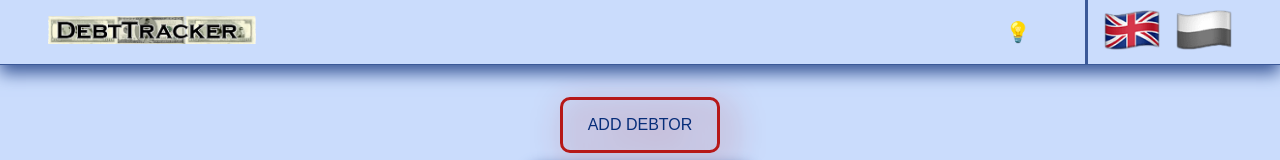
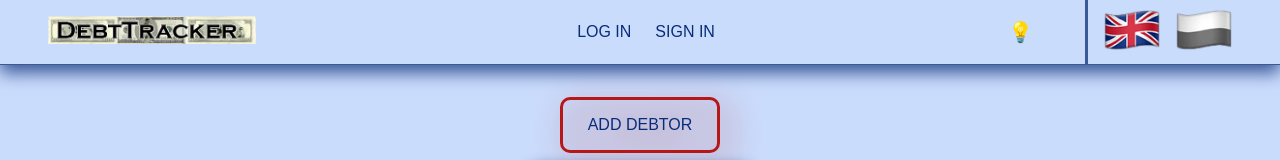
Before and after one commit to KondyKox/DebtTracker, a React (Vite) app: page / in a window 1280 px wide. Shown: the top 160 px of the page. Built offline with nearby package versions, Linux system fonts and the light colour scheme.

Commit message:
added btns for login form

```diff
--- a/src/App.css
+++ b/src/App.css
@@ -25,7 +25,7 @@ header input {
 }
 
 .btn {
-  width: 3.5em;
+  /* width: 3.5em; */
   padding: 1em;
   border: none;
   border-radius: 50%;
--- a/src/App.jsx
+++ b/src/App.jsx
@@ -96,6 +96,7 @@ const App = () => {
   return (
     <I18nextProvider i18n={i18n}>
       <Navbar
+        t={t}
         activeLng={activeLng}
         setActiveLng={setActiveLng}
         isLightTheme={isLightTheme}
--- a/src/components/Navbar/Navbar.css
+++ b/src/components/Navbar/Navbar.css
@@ -16,7 +16,7 @@
   justify-content: center;
   align-items: center;
   position: fixed;
-  top: 10%;
+  top: 0;
   left: 0;
   right: 0;
   bottom: 0;
@@ -33,6 +33,30 @@
 .logo img {
   max-width: 7.5em;
   padding: 0.5em;
+}
+
+.nav__elements {
+  width: 100%;
+  justify-content: flex-end;
+}
+
+.nav__login {
+  display: flex;
+  flex-direction: column;
+  align-items: center;
+  justify-content: flex-end;
+  margin-bottom: 1em;
+}
+
+.login-btn {
+  border-radius: 10px;
+  padding: 0.75em;
+  font-size: var(--font-lg);
+}
+
+.login-btn:hover {
+  background: none;
+  color: var(--clr-red);
 }
 
 .languages_list {
@@ -52,6 +76,10 @@
 
 .languages_list img:not(.active) {
   filter: grayscale(100%);
+}
+
+.toggle-menu {
+  z-index: 1;
 }
 
 .theme-toggle-btn {
@@ -76,6 +104,15 @@
 
   .nav__elements {
     display: flex;
+  }
+
+  .nav__login {
+    margin: 0 auto;
+    flex-direction: row;
+  }
+
+  .login-btn {
+    font-size: var(--font-md);
   }
 
   .theme-toggle-btn {
--- a/src/components/Navbar/Navbar.jsx
+++ b/src/components/Navbar/Navbar.jsx
@@ -2,7 +2,13 @@ import { useEffect, useState } from "react";
 import i18n from "../../i18n";
 import "./Navbar.css";
 
-const Navbar = ({ activeLng, setActiveLng, isLightTheme, setLightTheme }) => {
+const Navbar = ({
+  t,
+  activeLng,
+  setActiveLng,
+  isLightTheme,
+  setLightTheme,
+}) => {
   const [windowWidth, setWindowWidth] = useState(window.innerWidth);
   const [isMenuOpen, setMenuOpen] = useState(false);
 
@@ -35,6 +41,10 @@ const Navbar = ({ activeLng, setActiveLng, isLightTheme, setLightTheme }) => {
       </div>
       {windowWidth >= 768 ? (
         <div className="nav__elements">
+          <div className="nav__login">
+            <button className="btn login-btn">{t("navbar.login")}</button>
+            <button className="btn login-btn">{t("navbar.register")}</button>
+          </div>
           <button
             className={`theme-toggle-btn btn ${
               !isLightTheme ? "active" : null
@@ -71,6 +81,10 @@ const Navbar = ({ activeLng, setActiveLng, isLightTheme, setLightTheme }) => {
       {/* Mobile side menu */}
       {isMenuOpen && windowWidth < 768 && (
         <div className="mobile__nav">
+          <div className="nav__login">
+            <button className="btn login-btn">{t("navbar.login")}</button>
+            <button className="btn login-btn">{t("navbar.register")}</button>
+          </div>
           <ul className="mobile-languages languages_list">
             <li>
               <img
--- a/src/translations/en/en.json
+++ b/src/translations/en/en.json
@@ -1,4 +1,9 @@
 {
+  "navbar": {
+    "login": "Log In",
+    "register": "Sign In"
+  },
+
   "debtorsList": {
     "no-debtors": "No debtors",
     "title": "Debtors list",
--- a/src/translations/pl/pl.json
+++ b/src/translations/pl/pl.json
@@ -1,4 +1,9 @@
 {
+  "navbar": {
+    "login": "Logowanie",
+    "register": "Rejestracja"
+  },
+
   "debtorsList": {
     "no-debtors": "Brak dłużników",
     "title": "Lista dłużników",
```
